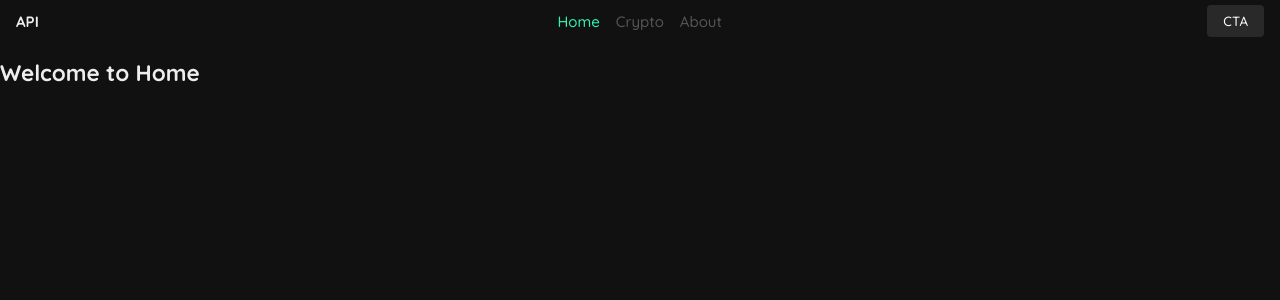
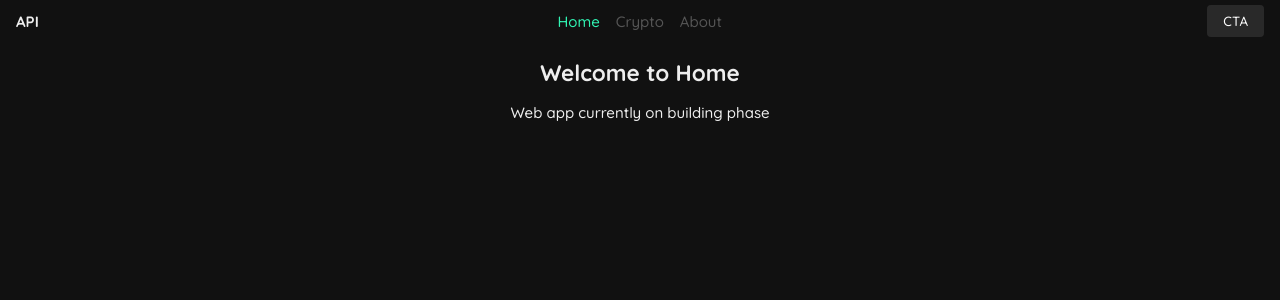
Before and after one commit to adazol123/data-fetch-api, a React (Create React App) app: page / in a window 1280 px wide. Shown: the top 300 px of the page. Built offline with nearby package versions, Linux system fonts and the light colour scheme.

Commit message:
init home page

```diff
--- a/src/pages/Home.js
+++ b/src/pages/Home.js
@@ -2,7 +2,9 @@
 const Home = () => {
     return (
         <div>
-            <h2 className='crypto-home-title'>Welcome to Home </h2>
+            <h2 align='center' className='crypto-home-title'>Welcome to Home </h2>
+            <p align='center' >Web app currently on building phase </p>
+
         </div>
     )
 }
```
